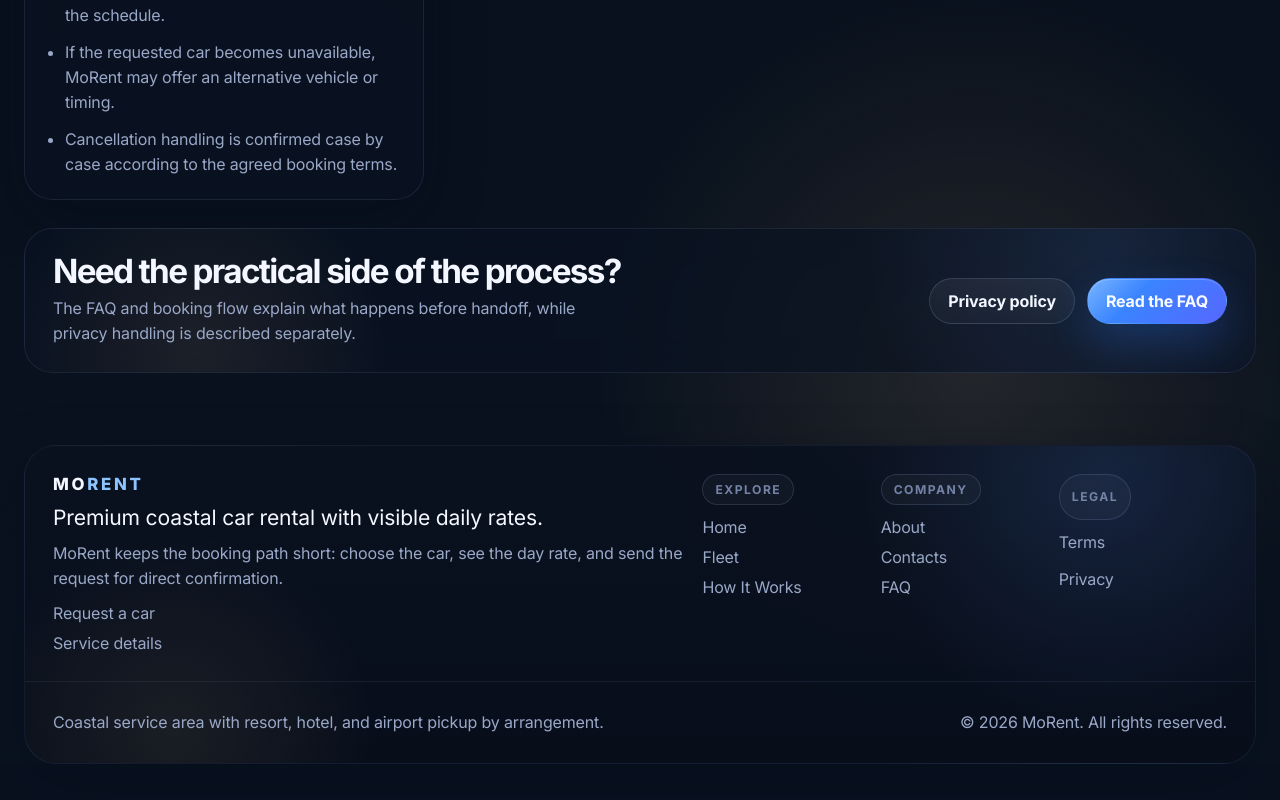
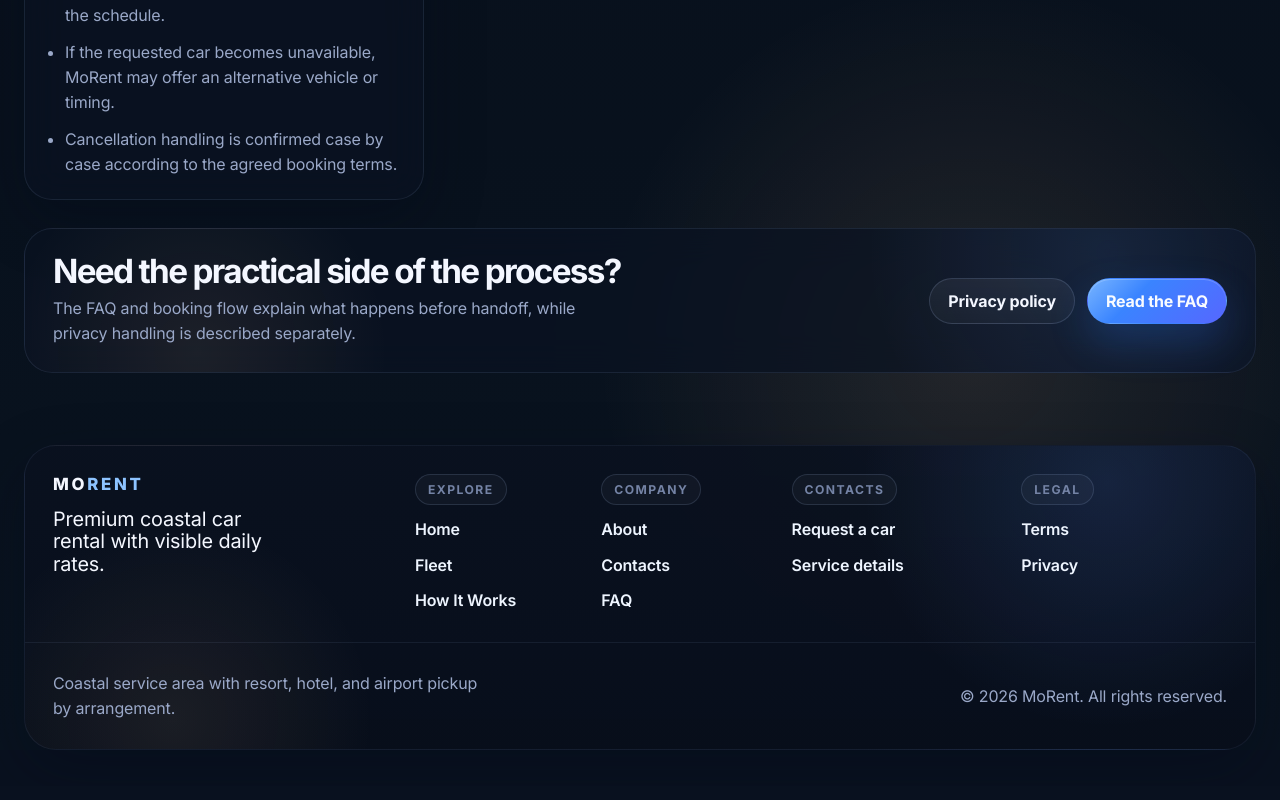
Before and after one commit to rcc00n/MoRent, a React (Vite) app in the folder frontend/: page /terms in a window 1280 px wide. Shown: the part 1053-1853 px from the top of the page. Built offline with nearby package versions, Linux system fonts and the light colour scheme; no server answers.

Commit message:
Tighten footer and car detail layout

```diff
--- a/frontend/src/components/SiteFooter.jsx
+++ b/frontend/src/components/SiteFooter.jsx
@@ -1,9 +1,9 @@
 import { Link } from 'react-router-dom'
 import { useTranslation } from 'react-i18next'
 
-function FooterLinkGroup({ title, links }) {
+function FooterLinkGroup({ title, links, className = '' }) {
   return (
-    <div className="site-footer__group">
+    <div className={`site-footer__group ${className}`.trim()}>
       <span className="site-footer__eyebrow">{title}</span>
       <div className="site-footer__links">
         {links.map((link) => (
@@ -19,6 +19,10 @@ function FooterLinkGroup({ title, links }) {
 function SiteFooter() {
   const { t } = useTranslation()
   const footerNavigation = t('footer.navigation', { returnObjects: true })
+  const footerContactLinks = [
+    { label: t('footer.requestCar'), to: '/catalog' },
+    { label: t('footer.serviceDetails'), to: '/contacts' },
+  ]
   const currentYear = new Date().getFullYear()
 
   return (
@@ -29,14 +33,9 @@ function SiteFooter() {
             Mo<span>Rent</span>
           </Link>
           <p className="site-footer__title">{t('footer.title')}</p>
-          <p className="site-footer__description">{t('footer.description')}</p>
-          <div className="site-footer__contact-links">
-            <Link to="/catalog">{t('footer.requestCar')}</Link>
-            <Link to="/contacts">{t('footer.serviceDetails')}</Link>
-          </div>
         </div>
 
-        <div className="site-footer__navigation">
+        <div className="site-footer__navigation-panel">
           <FooterLinkGroup
             links={footerNavigation.main}
             title={t('footer.groups.explore')}
@@ -45,11 +44,19 @@ function SiteFooter() {
             links={footerNavigation.company}
             title={t('footer.groups.company')}
           />
-          <FooterLinkGroup
-            links={footerNavigation.legal}
-            title={t('footer.groups.legal')}
-          />
         </div>
+
+        <FooterLinkGroup
+          className="site-footer__group--contact"
+          links={footerContactLinks}
+          title={t('contacts.eyebrow')}
+        />
+
+        <FooterLinkGroup
+          className="site-footer__group--legal"
+          links={footerNavigation.legal}
+          title={t('footer.groups.legal')}
+        />
       </div>
 
       <div className="site-footer__bottom">
--- a/frontend/src/index.css
+++ b/frontend/src/index.css
@@ -1373,18 +1373,21 @@ html[lang='ru'] .hero h1 {
 
 .car-page {
   grid-template-columns: minmax(0, 1.45fr) minmax(320px, 0.92fr);
+  column-gap: 24px;
+  row-gap: 24px;
+  align-items: start;
 }
 
 .car-page__content {
   display: grid;
-  gap: var(--space-5);
+  gap: 18px;
 }
 
 .car-page__gallery {
   overflow: hidden;
   display: grid;
-  gap: 14px;
-  padding: 18px;
+  gap: 12px;
+  padding: 14px;
 }
 
 .car-page__image {
@@ -1426,9 +1429,24 @@ html[lang='ru'] .hero h1 {
   gap: 18px;
 }
 
+.car-page__details {
+  display: grid;
+  gap: 14px;
+  padding: 22px;
+}
+
+.car-page__booking {
+  align-self: start;
+}
+
+.car-page__booking .booking-form {
+  gap: 16px;
+  padding: 22px;
+}
+
 .booking-form__footer {
   display: grid;
-  gap: 10px;
+  gap: 8px;
 }
 
 .booking-form__note {
@@ -1670,11 +1688,18 @@ html[lang='ru'] .thank-you h1 {
 
 .info-grid,
 .legal-grid,
-.process-grid,
-.car-page__support {
+.process-grid {
   display: grid;
   grid-template-columns: repeat(3, minmax(0, 1fr));
   gap: 16px;
+}
+
+.car-page__support {
+  display: grid;
+  grid-column: 1 / -1;
+  grid-template-columns: repeat(2, minmax(0, 1fr));
+  gap: 16px;
+  align-items: start;
 }
 
 .info-grid--compact {
@@ -1970,44 +1995,62 @@ html[lang='ru'] .thank-you h1 {
 }
 
 .site-footer__inner {
-  grid-template-columns: minmax(0, 1.2fr) minmax(0, 1fr);
+  grid-template-columns:
+    minmax(0, 1.15fr)
+    minmax(0, 1.2fr)
+    minmax(180px, 0.7fr)
+    minmax(180px, 0.7fr);
   align-items: start;
+  gap: 24px;
 }
 
 .site-footer__brand-block,
 .site-footer__group {
   display: grid;
+  gap: 14px;
+  align-content: start;
+}
+
+.site-footer__title {
+  max-width: 18ch;
+  font-size: 1.24rem;
+  line-height: 1.14;
+}
+
+.site-footer__navigation-panel {
+  display: grid;
+  grid-template-columns: repeat(2, minmax(0, 1fr));
+  gap: 18px 20px;
+}
+
+.site-footer__links {
+  display: grid;
   gap: 12px;
 }
 
-.site-footer__title {
-  font-size: 1.32rem;
-}
-
-.site-footer__contact-links,
-.site-footer__links,
-.site-footer__navigation {
-  display: grid;
-  gap: 10px;
-}
-
-.site-footer__navigation {
-  grid-template-columns: repeat(3, minmax(0, 1fr));
-}
-
-.site-footer__contact-links a,
 .site-footer__links a {
-  color: var(--color-text-muted);
-}
-
-.site-footer__contact-links a:hover,
+  width: fit-content;
+  padding-bottom: 2px;
+  border-bottom: 1px solid transparent;
+  color: #eef5ff;
+  font-weight: 600;
+  line-height: 1.3;
+}
+
 .site-footer__links a:hover {
-  color: var(--color-text);
+  border-bottom-color: rgba(203, 224, 255, 0.44);
+  color: #ffffff;
 }
 
 .site-footer__bottom {
   grid-template-columns: minmax(0, 1fr) auto;
+  align-items: center;
+  gap: 12px 20px;
   border-top: 1px solid rgba(177, 205, 255, 0.08);
+}
+
+.site-footer__bottom p:first-child {
+  max-width: 44ch;
 }
 
 .empty-state {
@@ -2141,7 +2184,6 @@ html[lang='ru'] .thank-you h1 {
   .legal-grid,
   .process-grid,
   .car-page__support,
-  .site-footer__navigation,
   .thank-you__dates,
   .thank-you__steps {
     grid-template-columns: 1fr;
@@ -2320,6 +2362,10 @@ html[lang='ru'] .thank-you h1 {
     display: none;
   }
 
+  .site-footer__navigation-panel {
+    grid-template-columns: 1fr;
+  }
+
   .page-visual-stack {
     grid-template-columns: 1fr;
   }
--- a/frontend/src/pages/CarPage.jsx
+++ b/frontend/src/pages/CarPage.jsx
@@ -150,7 +150,7 @@ function CarPage() {
             ) : null}
           </div>
 
-          <div className="panel">
+          <div className="panel car-page__details">
             <div className="car-page__summary">
               <div>
                 <h1 className="car-page__title">
@@ -176,6 +176,7 @@ function CarPage() {
 
         <MotionDiv
           animate={{ opacity: 1, x: 0 }}
+          className="car-page__booking"
           initial={{ opacity: 0, x: 20 }}
           transition={{ delay: 0.08, duration: 0.45 }}
         >
```
